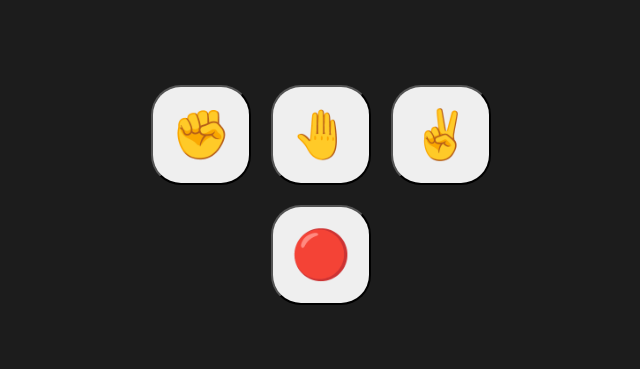
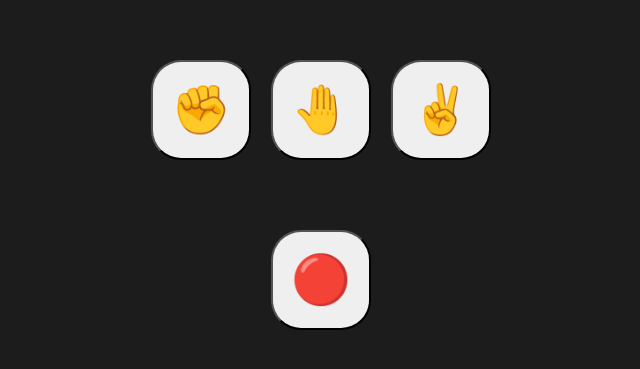
Before and after one commit to isragh/RockPaperScissors, a plain HTML site: page RockPaperScissors/index.html in a window 1280 px wide. Shown: the part 205-574 px from the top of the page, without its empty margins (319-959 px from the left). Drawn offline with Linux system fonts and the light colour scheme.

Commit message:
Update style.css

```diff
--- a/RockPaperScissors/style.css
+++ b/RockPaperScissors/style.css
@@ -35,3 +35,7 @@ button {
   text-align: center;
   margin-top: 20px;
 }
+
+#endGameButton {
+  margin-top: 50px;
+}
```
